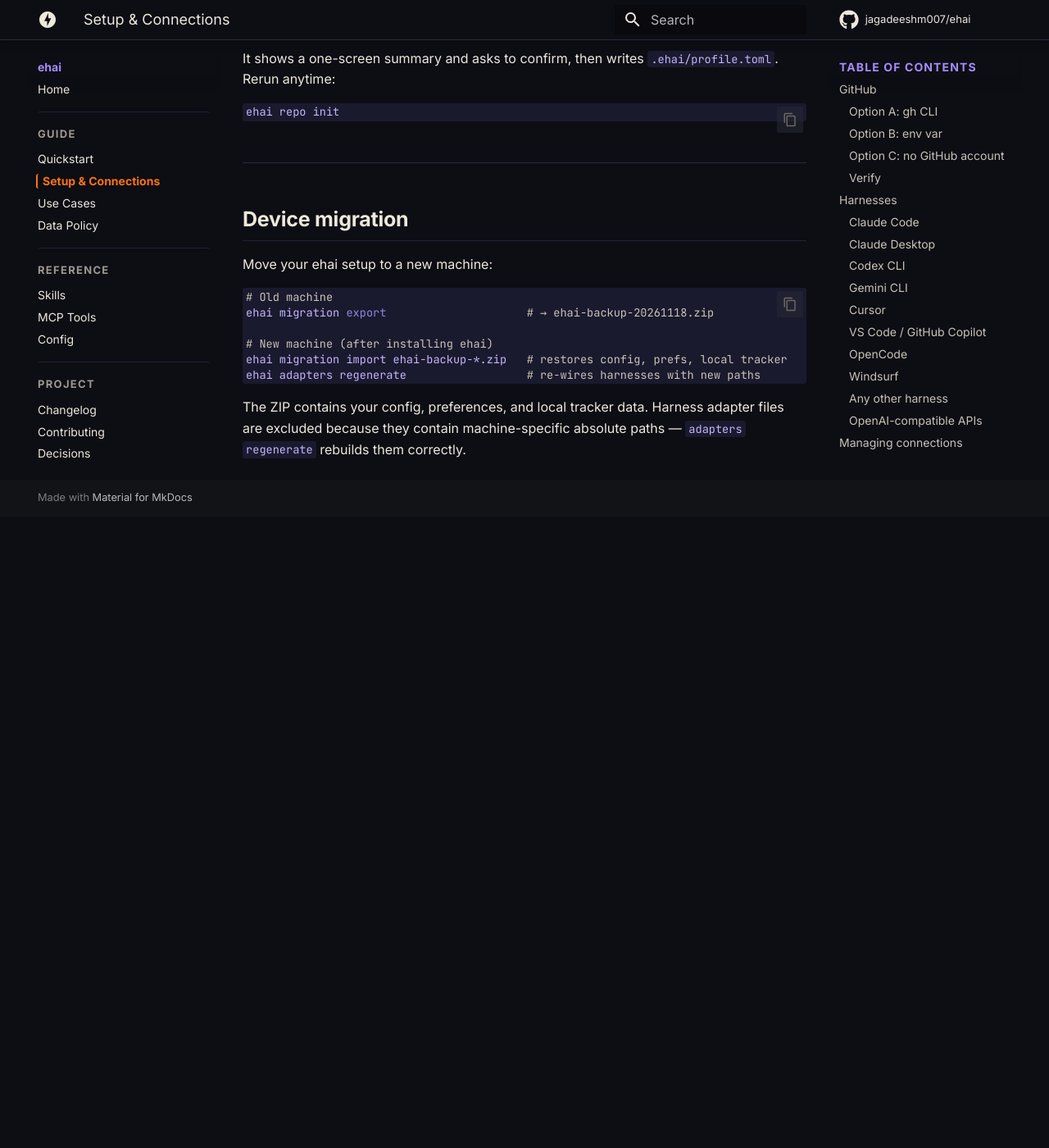
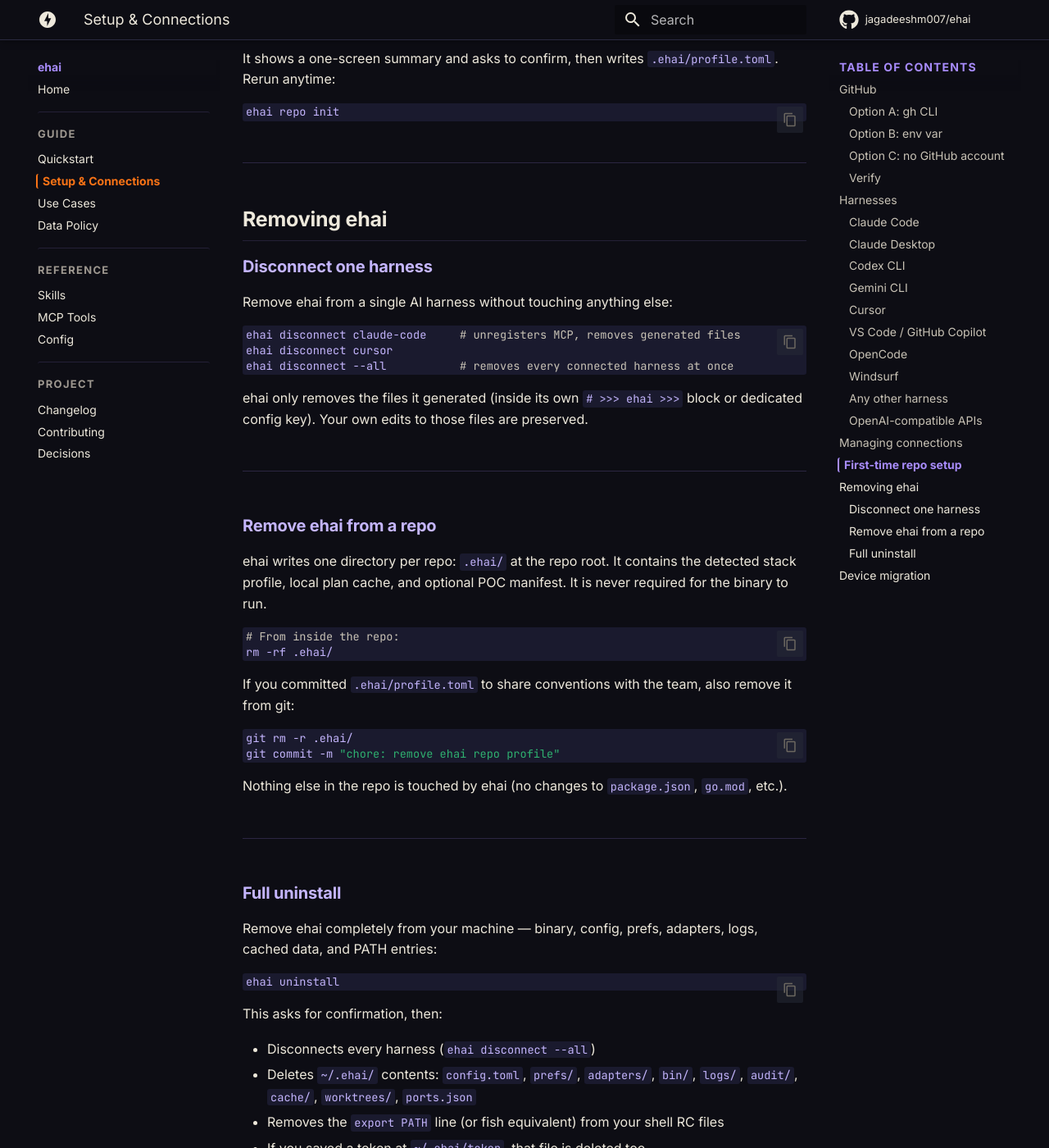
Before and after one commit to jagadeeshm007/ehai, an MkDocs documentation site: the page built from docs/guide/setup.md, in a window 1280 px wide and 1400 px high, scrolled down 4825 px. Shown: the whole window at 82% size. Built offline with MkDocs 1.6.1 and Material for MkDocs 9.7.7, drawn with Linux system fonts in a browser that asks for light colours; comment, search, counter and statistics services are not loaded; before the commit the page ends 5455 px from its top, so only the background shows below that; some of the changed text lies outside the part shown.

Commit message:
docs(setup): add Removing ehai section — disconnect, repo removal, full uninstall
Covers three levels: disconnect one harness (ehai disconnect <id>), remove
from a repo (rm -rf .ehai/ + git rm), and full machine uninstall (ehai uninstall
--yes) including what gets deleted and what is left behind (repo profiles).

Co-Authored-By: Claude Sonnet 4.6 <noreply@anthropic.com>

````diff
--- a/docs/guide/setup.md
+++ b/docs/guide/setup.md
@@ -209,6 +209,67 @@ ehai repo init
 
 ---
 
+## Removing ehai
+
+### Disconnect one harness
+
+Remove ehai from a single AI harness without touching anything else:
+
+```bash
+ehai disconnect claude-code     # unregisters MCP, removes generated files
+ehai disconnect cursor
+ehai disconnect --all           # removes every connected harness at once
+```
+
+ehai only removes the files it generated (inside its own `# >>> ehai >>>` block or dedicated config key). Your own edits to those files are preserved.
+
+---
+
+### Remove ehai from a repo
+
+ehai writes one directory per repo: `.ehai/` at the repo root. It contains the detected stack profile, local plan cache, and optional POC manifest. It is never required for the binary to run.
+
+```bash
+# From inside the repo:
+rm -rf .ehai/
+```
+
+If you committed `.ehai/profile.toml` to share conventions with the team, also remove it from git:
+
+```bash
+git rm -r .ehai/
+git commit -m "chore: remove ehai repo profile"
+```
+
+Nothing else in the repo is touched by ehai (no changes to `package.json`, `go.mod`, etc.).
+
+---
+
+### Full uninstall
+
+Remove ehai completely from your machine — binary, config, prefs, adapters, logs, cached data, and PATH entries:
+
+```bash
+ehai uninstall
+```
+
+This asks for confirmation, then:
+
+- Disconnects every harness (`ehai disconnect --all`)
+- Deletes `~/.ehai/` contents: `config.toml`, `prefs/`, `adapters/`, `bin/`, `logs/`, `audit/`, `cache/`, `worktrees/`, `ports.json`
+- Removes the `export PATH` line (or fish equivalent) from your shell RC files
+- If you saved a token at `~/.ehai/token`, that file is deleted too
+
+Repo profiles (`.ehai/` inside your repos) are **not** deleted — remove those manually per repo if needed.
+
+To skip the confirmation prompt (CI or scripting):
+
+```bash
+ehai uninstall --yes
+```
+
+---
+
 ## Device migration
 
 Move your ehai setup to a new machine:
````
